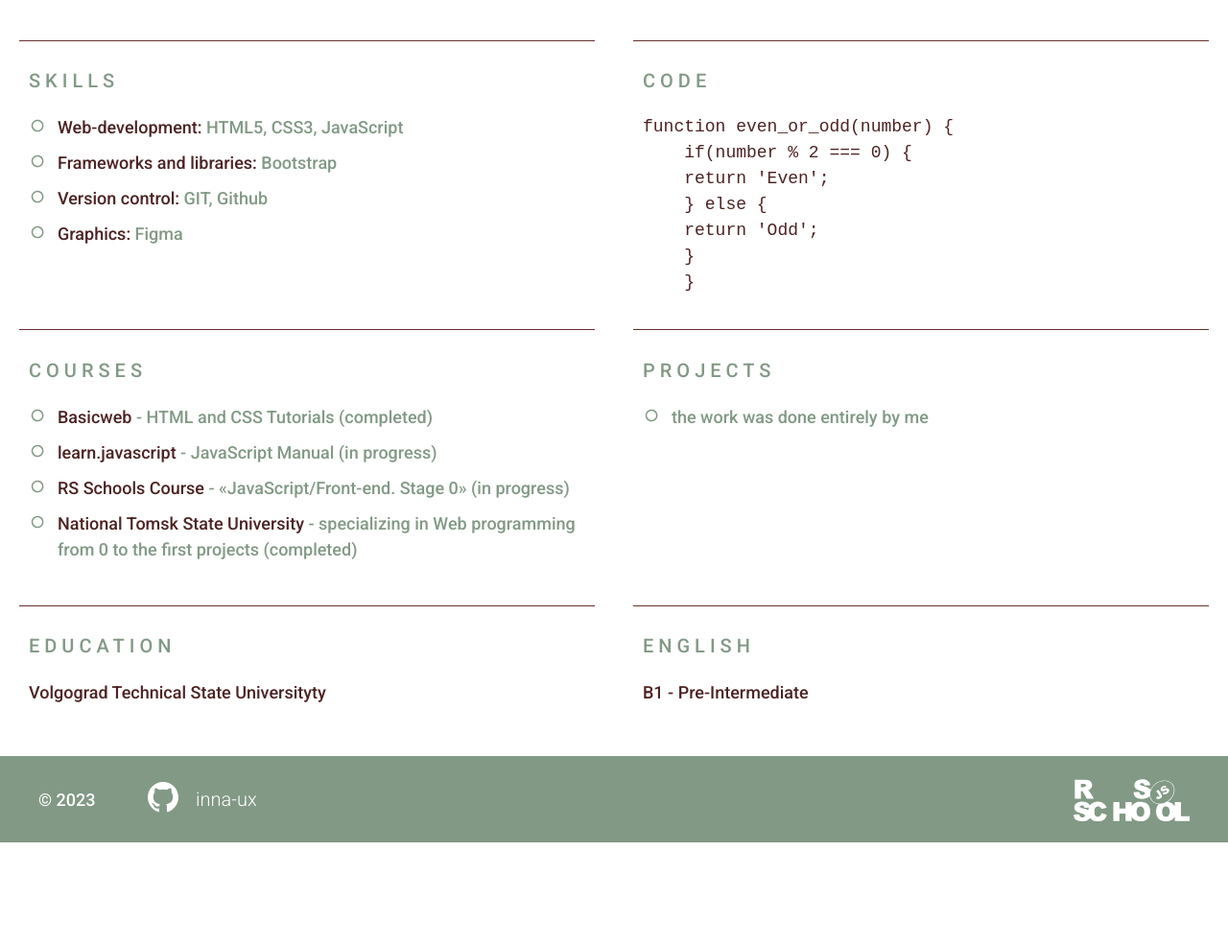
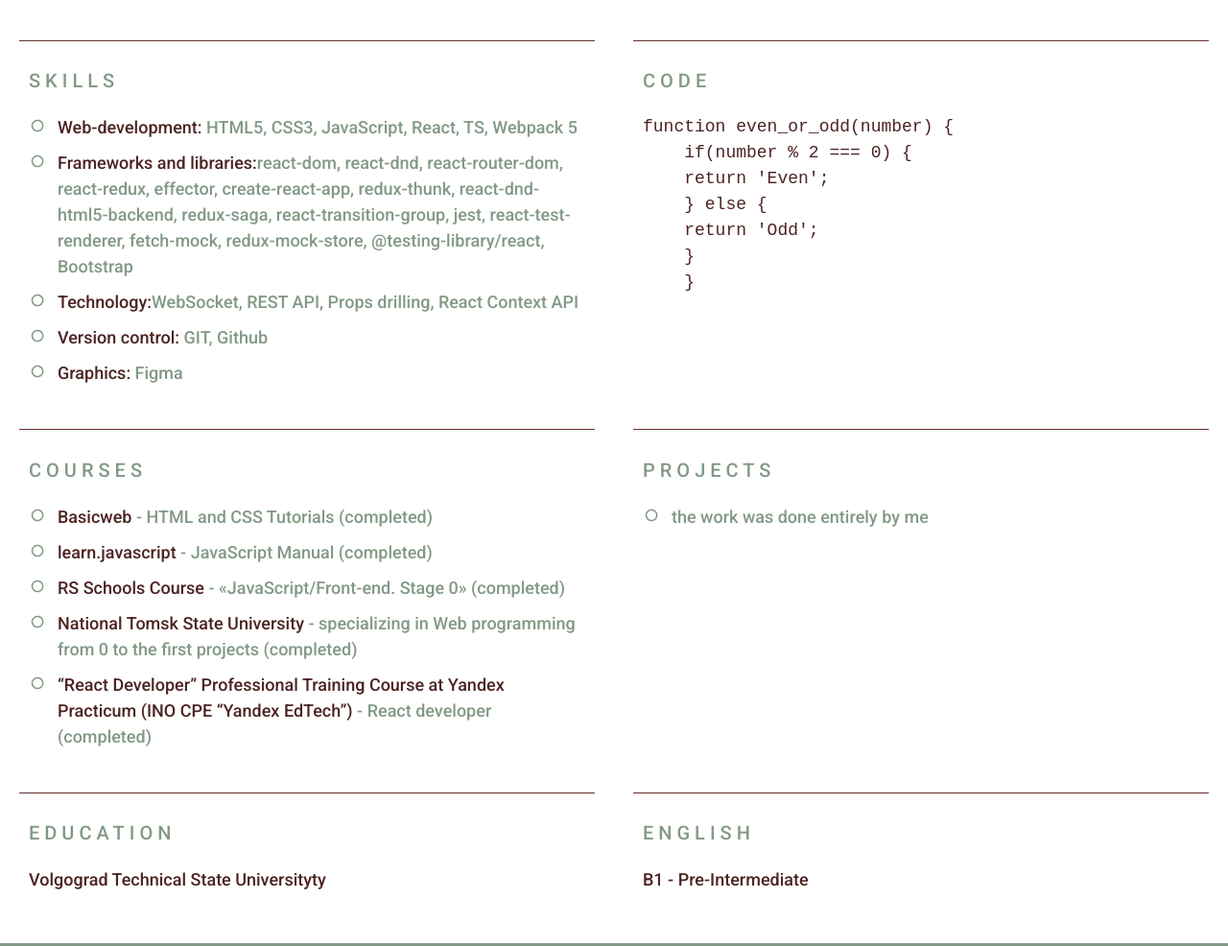
Before and after one commit to inna-ux/rsschool-cv, a plain HTML site: page index.html in a window 1280 px wide. Shown: the part 641-1627 px from the top of the page at 96% size. Before the commit the page ends 1519 px from the top, so only its background shows below. Drawn offline with Linux system fonts and the light colour scheme; a script that the page names is missing.

Commit message:
Update index.html

```diff
--- a/index.html
+++ b/index.html
@@ -36,7 +36,7 @@
           <img src="./assets/img/photo_2023-07-10_09-35-47.jpg" alt="" class="section-profile-logo">
           <div class="section-profile-title">
             <h1 class="section-title main-title">Inna Shishlyannikova</h1>
-            <h3 class="section-subtitle">Junior Front-End Developer</h3>
+            <h3 class="section-subtitle">React Front-End Developer</h3>
           </div>
         </section>
         <section class="section" id="contacts">
@@ -69,10 +69,13 @@
           <h2 class="section-title">Skills</h2>
           <ul class="section-list">
             <li class="section-item">
-              Web-development:<span> HTML5, CSS3, JavaScript</span>
+              Web-development:<span> HTML5, CSS3, JavaScript, React, TS, Webpack 5</span>
             </li>
             <li class="section-item">
-              Frameworks and libraries:<span> Bootstrap</span>
+              Frameworks and libraries:<span>react-dom, react-dnd, react-router-dom, react-redux, effector, create-react-app, redux-thunk, react-dnd-html5-backend, redux-saga, react-transition-group, jest, react-test-renderer, fetch-mock, redux-mock-store, @testing-library/react, Bootstrap</span>
+            </li>
+              <li class="section-item">
+              Technology:<span>WebSocket, REST API, Props drilling, React Context API </span>
             </li>
             <li class="section-item">
               Version control:<span> GIT, Github</span>
@@ -99,13 +102,16 @@
                 Basicweb<span> - HTML and CSS Tutorials (completed)</span>
               </li>
               <li class="section-item">
-                learn.javascript<span> - JavaScript Manual (in progress)</span>
+                learn.javascript<span> - JavaScript Manual (completed)</span>
               </li>
               <li class="section-item">
-                RS Schools Course<span> - «JavaScript/Front-end. Stage 0» (in progress)</span>
+                RS Schools Course<span> - «JavaScript/Front-end. Stage 0» (completed)</span>
               </li>
               <li class="section-item">
                 National Tomsk State University<span> - specializing in Web programming from 0 to the first projects (completed)</span>
+              </li>
+              <li class="section-item">
+              “React Developer” Professional Training Course at Yandex Practicum (INO CPE “Yandex EdTech”)<span> - React developer (completed)</span>
               </li>
           </ul>
         </section>
@@ -113,7 +119,7 @@
           <h2 class="section-title">Projects</h2>
           <ul class="section-list">
             <li class="section-item">
-              <a href="http://e93770w8.beget.tech/">the work was done entirely by me</a>
+              <a href="https://inna-ux.github.io/react-burger">the work was done entirely by me</a>
             </li>
         </section>
         <section class="section section-education" id="education">
```
